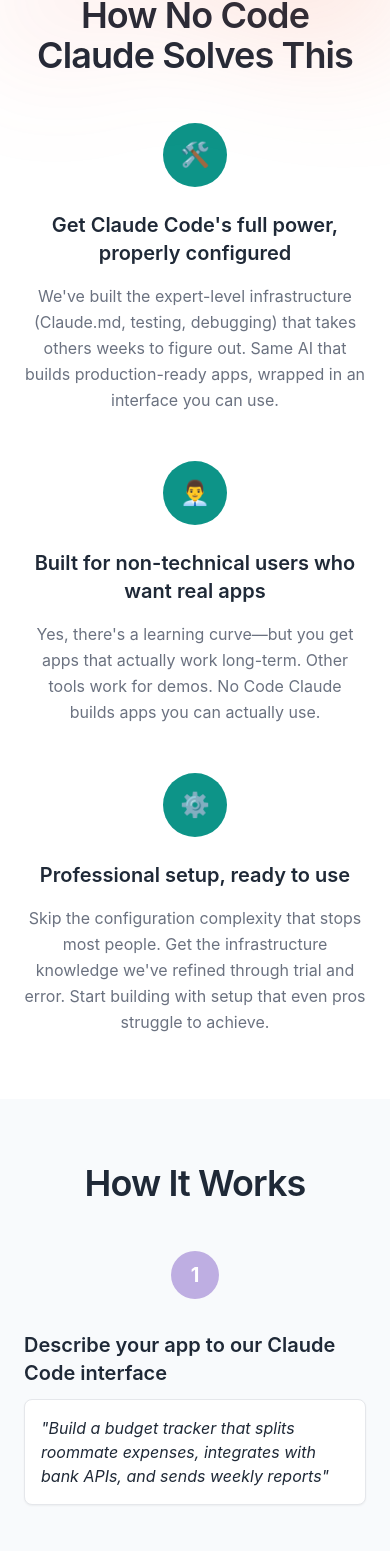
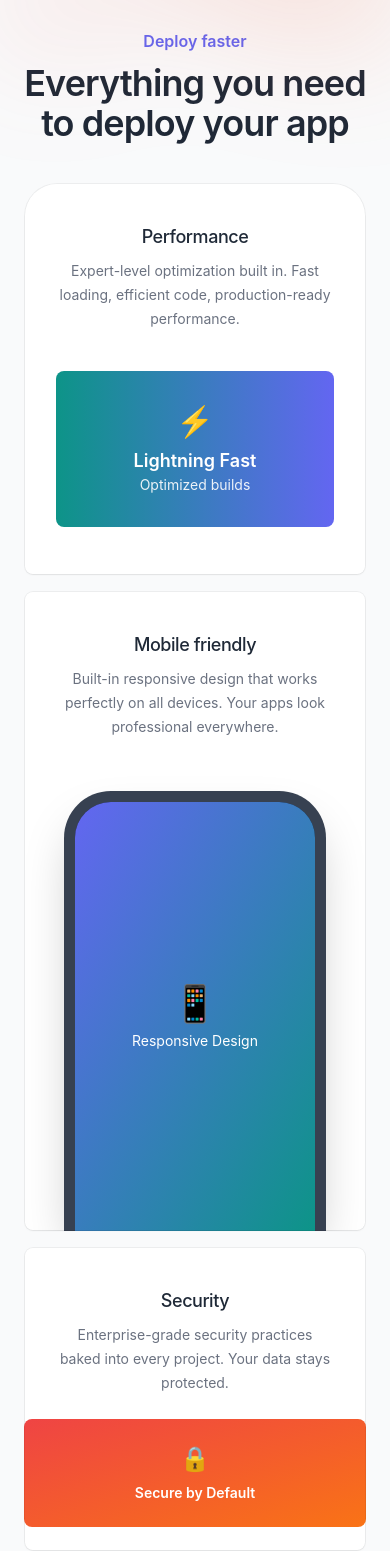
Before and after one commit to actsie/NCC, a React (Create React App) app in the folder no-code-claude-landing/: page / in a window 390 px wide. Shown: the part 3457-5008 px from the top of the page. Built offline with nearby package versions, Linux system fonts and the light colour scheme.

Commit message:
Replace solution section with modern bento grid layout

```diff
--- a/no-code-claude-landing/src/App.js
+++ b/no-code-claude-landing/src/App.js
@@ -391,48 +391,107 @@
         </div>
       </div>
 
-      {/* How No Code Claude Solves This */}
-      <section className="px-6 py-16">
-        <div className="max-w-5xl mx-auto">
-          <h2 className="text-4xl font-semibold tracking-tight text-[#1F2937] mb-12 text-center sm:text-5xl">
-            How No Code Claude Solves This
-          </h2>
-
-          <div className="grid lg:grid-cols-3 gap-12">
-            <div className="text-center">
-              <div className="bg-[#0D9488] p-4 rounded-full w-16 h-16 mx-auto mb-6 flex items-center justify-center">
-                <span className="text-2xl">🛠️</span>
+      {/* How No Code Claude Solves This - Bento Grid */}
+      <section className="bg-gray-50 py-24 sm:py-32">
+        <div className="mx-auto max-w-2xl px-6 lg:max-w-7xl lg:px-8">
+          <h2 className="text-center text-base/7 font-semibold text-[#6366F1]">Deploy faster</h2>
+          <p className="mx-auto mt-2 max-w-lg text-center text-4xl font-semibold tracking-tight text-balance text-[#1F2937] sm:text-5xl">
+            Everything you need to deploy your app
+          </p>
+          <div className="mt-10 grid gap-4 sm:mt-16 lg:grid-cols-3 lg:grid-rows-2">
+            <div className="relative lg:row-span-2">
+              <div className="absolute inset-px rounded-lg bg-white lg:rounded-l-[2rem]" />
+              <div className="relative flex h-full flex-col overflow-hidden rounded-[calc(0.75rem+1px)] lg:rounded-l-[calc(2rem+1px)]">
+                <div className="px-8 pt-8 pb-3 sm:px-10 sm:pt-10 sm:pb-0">
+                  <p className="mt-2 text-lg font-medium tracking-tight text-[#1F2937] max-lg:text-center">
+                    Mobile friendly
+                  </p>
+                  <p className="mt-2 max-w-lg text-sm/6 text-[#6B7280] max-lg:text-center">
+                    Built-in responsive design that works perfectly on all devices. Your apps look professional everywhere.
+                  </p>
+                </div>
+                <div className="relative min-h-[30rem] w-full grow max-lg:mx-auto max-lg:max-w-sm">
+                  <div className="absolute inset-x-10 top-10 bottom-0 overflow-hidden rounded-t-[12cqw] border-x-[3cqw] border-t-[3cqw] border-gray-700 bg-gray-900 shadow-2xl">
+                    <div className="size-full bg-gradient-to-br from-[#6366F1] to-[#0D9488] flex items-center justify-center">
+                      <div className="text-white text-center">
+                        <div className="text-4xl mb-2">📱</div>
+                        <div className="text-sm">Responsive Design</div>
+                      </div>
+                    </div>
+                  </div>
+                </div>
               </div>
-              <h3 className="text-xl font-semibold text-[#1F2937] mb-4">
-                Get Claude Code's full power, properly configured
-              </h3>
-              <p className="text-[#6B7280] leading-relaxed">
-                We've built the expert-level infrastructure (Claude.md, testing, debugging) that takes others weeks to figure out. Same AI that builds production-ready apps, wrapped in an interface you can use.
-              </p>
+              <div className="pointer-events-none absolute inset-px rounded-lg shadow-sm ring-1 ring-black/5 lg:rounded-l-[2rem]" />
             </div>
-
-            <div className="text-center">
-              <div className="bg-[#0D9488] p-4 rounded-full w-16 h-16 mx-auto mb-6 flex items-center justify-center">
-                <span className="text-2xl">👨‍💼</span>
+            <div className="relative max-lg:row-start-1">
+              <div className="absolute inset-px rounded-lg bg-white max-lg:rounded-t-[2rem]" />
+              <div className="relative flex h-full flex-col overflow-hidden rounded-[calc(0.75rem+1px)] max-lg:rounded-t-[calc(2rem+1px)]">
+                <div className="px-8 pt-8 sm:px-10 sm:pt-10">
+                  <p className="mt-2 text-lg font-medium tracking-tight text-[#1F2937] max-lg:text-center">Performance</p>
+                  <p className="mt-2 max-w-lg text-sm/6 text-[#6B7280] max-lg:text-center">
+                    Expert-level optimization built in. Fast loading, efficient code, production-ready performance.
+                  </p>
+                </div>
+                <div className="flex flex-1 items-center justify-center px-8 max-lg:pt-10 max-lg:pb-12 sm:px-10 lg:pb-2">
+                  <div className="w-full max-lg:max-w-xs bg-gradient-to-r from-[#0D9488] to-[#6366F1] rounded-lg p-8 text-white text-center">
+                    <div className="text-3xl mb-2">⚡</div>
+                    <div className="text-lg font-semibold">Lightning Fast</div>
+                    <div className="text-sm opacity-90">Optimized builds</div>
+                  </div>
+                </div>
               </div>
-              <h3 className="text-xl font-semibold text-[#1F2937] mb-4">
-                Built for non-technical users who want real apps
-              </h3>
-              <p className="text-[#6B7280] leading-relaxed">
-                Yes, there's a learning curve—but you get apps that actually work long-term. Other tools work for demos. No Code Claude builds apps you can actually use.
-              </p>
+              <div className="pointer-events-none absolute inset-px rounded-lg shadow-sm ring-1 ring-black/5 max-lg:rounded-t-[2rem]" />
             </div>
-
-            <div className="text-center">
-              <div className="bg-[#0D9488] p-4 rounded-full w-16 h-16 mx-auto mb-6 flex items-center justify-center">
-                <span className="text-2xl">⚙️</span>
+            <div className="relative max-lg:row-start-3 lg:col-start-2 lg:row-start-2">
+              <div className="absolute inset-px rounded-lg bg-white" />
+              <div className="relative flex h-full flex-col overflow-hidden rounded-[calc(0.75rem+1px)]">
+                <div className="px-8 pt-8 sm:px-10 sm:pt-10">
+                  <p className="mt-2 text-lg font-medium tracking-tight text-[#1F2937] max-lg:text-center">Security</p>
+                  <p className="mt-2 max-w-lg text-sm/6 text-[#6B7280] max-lg:text-center">
+                    Enterprise-grade security practices baked into every project. Your data stays protected.
+                  </p>
+                </div>
+                <div className="flex flex-1 items-center max-lg:py-6 lg:pb-2">
+                  <div className="w-full bg-gradient-to-br from-[#EF4444] to-[#F97316] rounded-lg p-6 text-white text-center">
+                    <div className="text-2xl mb-2">🔒</div>
+                    <div className="text-sm font-semibold">Secure by Default</div>
+                  </div>
+                </div>
               </div>
-              <h3 className="text-xl font-semibold text-[#1F2937] mb-4">
-                Professional setup, ready to use
-              </h3>
-              <p className="text-[#6B7280] leading-relaxed">
-                Skip the configuration complexity that stops most people. Get the infrastructure knowledge we've refined through trial and error. Start building with setup that even pros struggle to achieve.
-              </p>
+              <div className="pointer-events-none absolute inset-px rounded-lg shadow-sm ring-1 ring-black/5" />
+            </div>
+            <div className="relative lg:row-span-2">
+              <div className="absolute inset-px rounded-lg bg-white max-lg:rounded-b-[2rem] lg:rounded-r-[2rem]" />
+              <div className="relative flex h-full flex-col overflow-hidden rounded-[calc(0.75rem+1px)] max-lg:rounded-b-[calc(2rem+1px)] lg:rounded-r-[calc(2rem+1px)]">
+                <div className="px-8 pt-8 pb-3 sm:px-10 sm:pt-10 sm:pb-0">
+                  <p className="mt-2 text-lg font-medium tracking-tight text-[#1F2937] max-lg:text-center">
+                    Powerful APIs
+                  </p>
+                  <p className="mt-2 max-w-lg text-sm/6 text-[#6B7280] max-lg:text-center">
+                    Claude Code's full system access - database integration, file handling, API connections, all professionally configured.
+                  </p>
+                </div>
+                <div className="relative min-h-[30rem] w-full grow">
+                  <div className="absolute top-10 right-0 bottom-0 left-10 overflow-hidden rounded-tl-xl bg-gray-900 shadow-2xl ring-1 ring-white/10">
+                    <div className="flex bg-gray-800 ring-1 ring-white/5">
+                      <div className="-mb-px flex text-sm/6 font-medium text-gray-400">
+                        <div className="border-r border-b border-r-white/10 border-b-white/20 bg-white/5 px-4 py-2 text-white">
+                          claude.md
+                        </div>
+                        <div className="border-r border-gray-600/10 px-4 py-2">App.jsx</div>
+                      </div>
+                    </div>
+                    <div className="px-6 pt-6 pb-14 text-sm text-gray-300 font-mono">
+                      <div className="text-emerald-400"># Expert Configuration</div>
+                      <div className="mt-2 text-gray-400">- Database setup ✓</div>
+                      <div className="text-gray-400">- API integrations ✓</div>
+                      <div className="text-gray-400">- Testing framework ✓</div>
+                      <div className="text-gray-400">- Deployment ready ✓</div>
+                    </div>
+                  </div>
+                </div>
+              </div>
+              <div className="pointer-events-none absolute inset-px rounded-lg shadow-sm ring-1 ring-black/5 max-lg:rounded-b-[2rem] lg:rounded-r-[2rem]" />
             </div>
           </div>
         </div>
```
Also changed, not shown: 1 other file (tests, documents, lock files or other folders).
